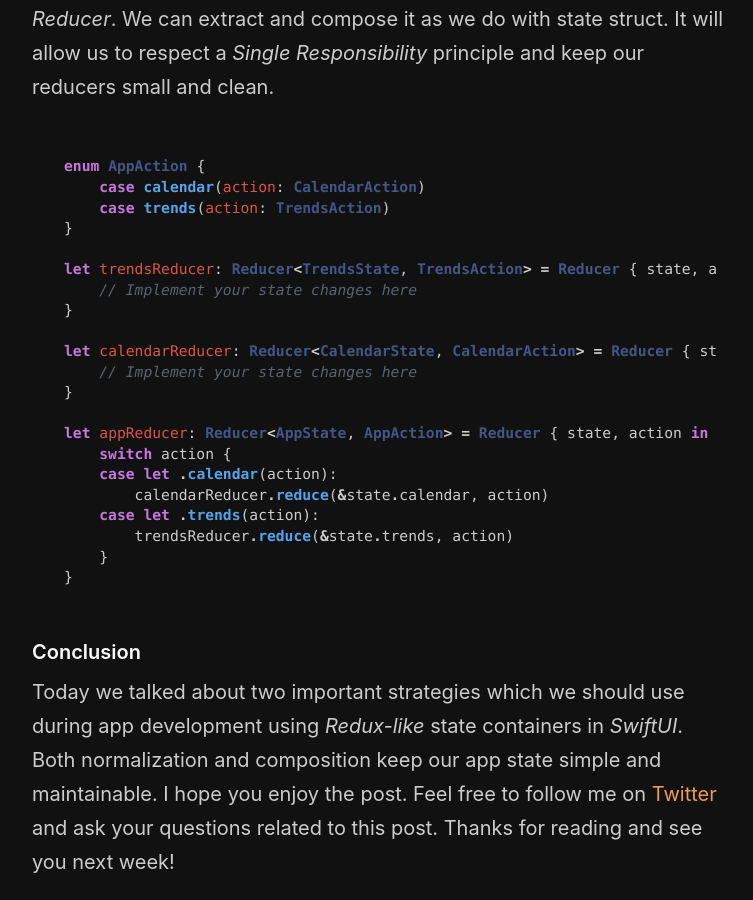
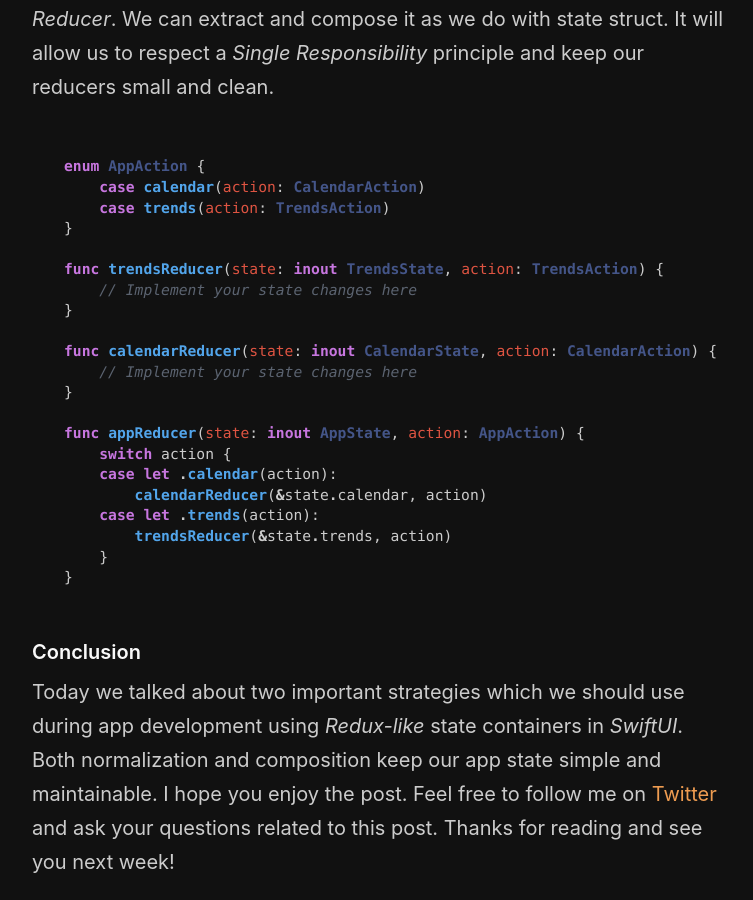
Before and after one commit to mecid/mecid.github.io, a Jekyll site: the page built from _posts/2019-09-25-redux-like-state-container-in-swiftui-part2.md, in a window 1280 px wide and 900 px high, scrolled down 2115 px. Shown: the whole window, without its empty margins (258-1011 px from the left). Built offline with Jekyll 4.4.1, drawn with Linux system fonts in a browser that asks for light colours.

Commit message:
Update 2019-09-25-redux-like-state-container-in-swiftui-part2.md

````diff
--- a/_posts/2019-09-25-redux-like-state-container-in-swiftui-part2.md
+++ b/_posts/2019-09-25-redux-like-state-container-in-swiftui-part2.md
@@ -51,20 +51,20 @@ enum AppAction {
     case trends(action: TrendsAction)
 }
 
-let trendsReducer: Reducer<TrendsState, TrendsAction> = Reducer { state, action in
+func trendsReducer(state: inout TrendsState, action: TrendsAction) {
     // Implement your state changes here
 }
 
-let calendarReducer: Reducer<CalendarState, CalendarAction> = Reducer { state, action in
+func calendarReducer(state: inout CalendarState, action: CalendarAction) {
     // Implement your state changes here
 }
 
-let appReducer: Reducer<AppState, AppAction> = Reducer { state, action in
+func appReducer(state: inout AppState, action: AppAction) {
     switch action {
     case let .calendar(action):
-        calendarReducer.reduce(&state.calendar, action)
+        calendarReducer(&state.calendar, action)
     case let .trends(action):
-        trendsReducer.reduce(&state.trends, action)
+        trendsReducer(&state.trends, action)
     }
 }
 ```
````
